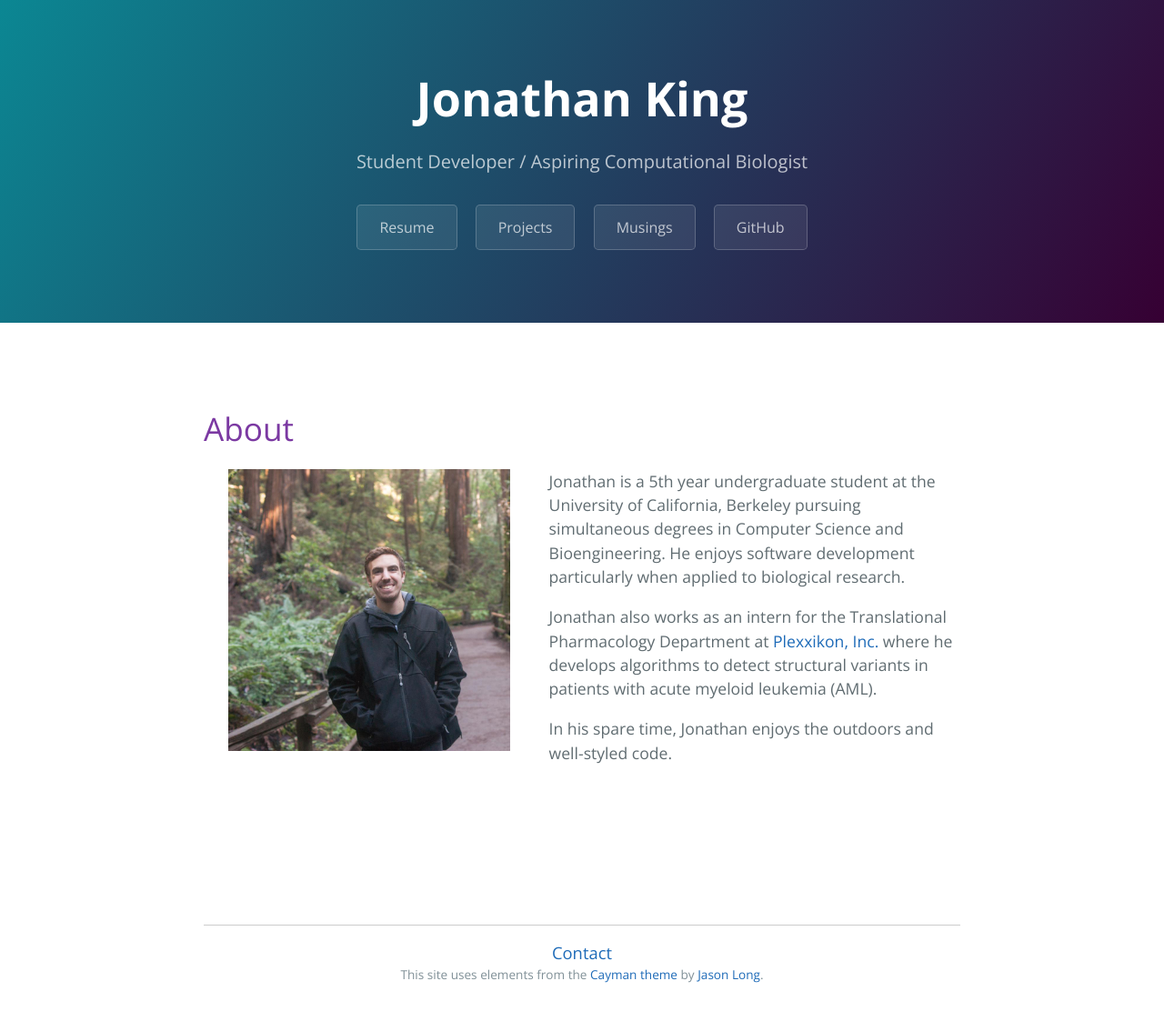
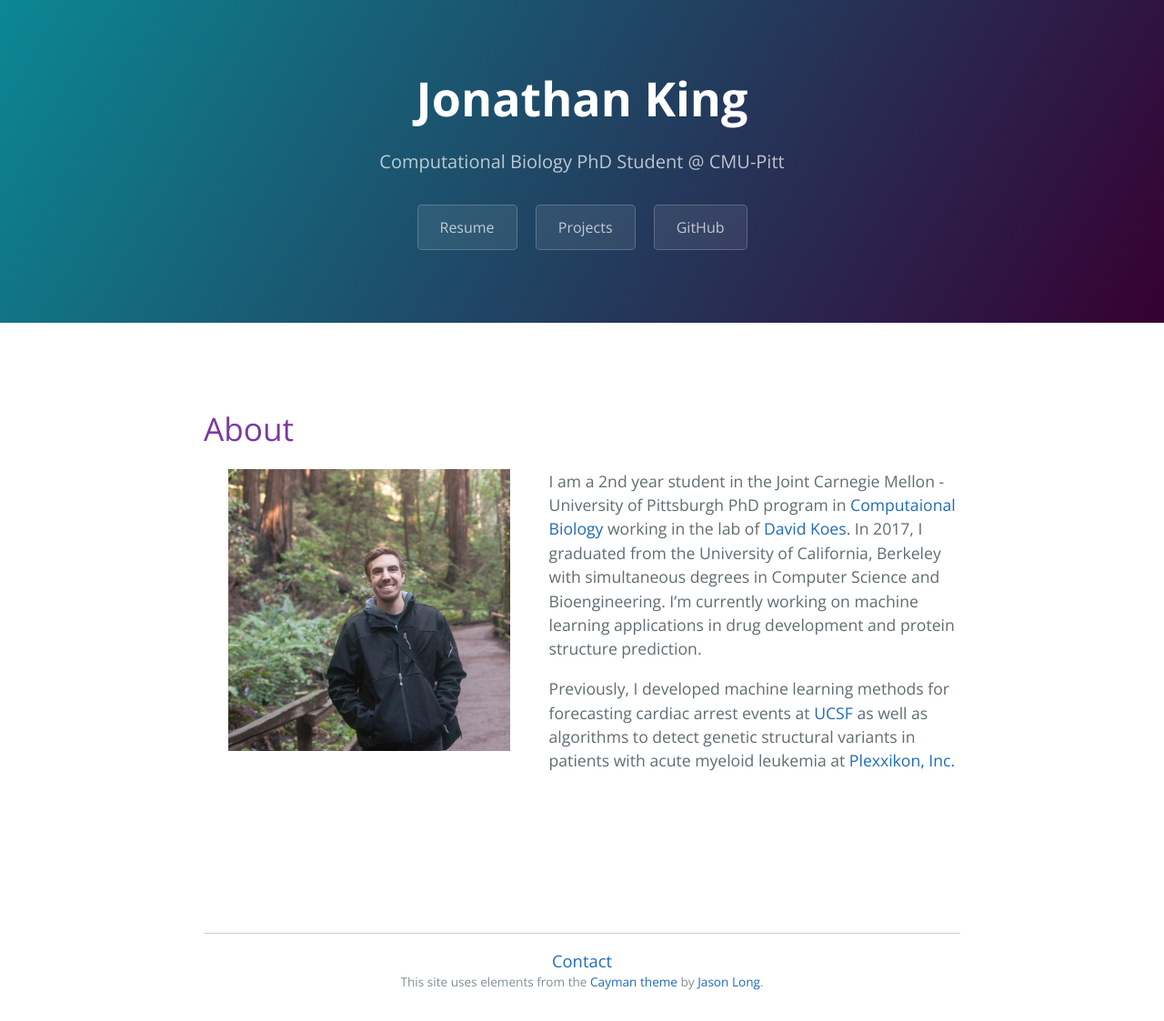
Before and after one commit to jonathanking/jonathanking.github.io, a Jekyll site: the page built from index.html, in a window 1280 px wide. Shown: the whole page at 91% size. Built offline with Jekyll 4.4.1, drawn with Linux system fonts in a browser that asks for light colours; the list of posts is cut into pages by our own code.

Commit message:
update for CPCB program

```diff
--- a/_config.yml
+++ b/_config.yml
@@ -1,6 +1,6 @@
 # Setup
 title:        Jonathan King
-tagline:      Student Developer / Aspiring Computational Biologist
+tagline:      Computational Biology PhD Student @ CMU-Pitt
 baseurl:      ""
 paginate:     2
 
--- a/_includes/aboutme.md
+++ b/_includes/aboutme.md
@@ -3,10 +3,8 @@
 # About
 ![myface](/images/headshot.jpg)
 
-<!-- <br style="margin-top: 1px; display: block; margin: 10px 0;"> -->
-<!-- <hr style="height:2pt; visibility:hidden;" /> -->
-Jonathan is a 5th year undergraduate student at the University of California, Berkeley pursuing simultaneous degrees in Computer Science and Bioengineering. He enjoys software development particularly when applied to biological research.
+<!-- <br style="margin-top: 1px; display: block; margin: 5px 0;"> -->
+<!-- <hr style="height:4pt; visibility:hidden;" /> -->
+I am a 2nd year student in the Joint Carnegie Mellon - University of Pittsburgh PhD program in [Computaional Biology](http://www.compbio.cmu.edu/) working in the lab of [David Koes](http://www.pitt.edu/~dkoes/). In 2017, I graduated from the University of California, Berkeley with simultaneous degrees in Computer Science and Bioengineering. I'm currently working on machine learning applications in drug development and protein structure prediction.
 
-Jonathan also works as an intern for the Translational Pharmacology Department at [Plexxikon, Inc.](http://www.plexxikon.com) where he develops algorithms to detect structural variants in patients with acute myeloid leukemia (AML).
-
-In his spare time, Jonathan enjoys the outdoors and well-styled code.
+Previously, I developed machine learning methods for forecasting cardiac arrest events at [UCSF](https://hulab.ucsf.edu/) as well as algorithms to detect genetic structural variants in patients with acute myeloid leukemia at [Plexxikon, Inc.](http://www.plexxikon.com)
--- a/_includes/front-page-header.html
+++ b/_includes/front-page-header.html
@@ -5,7 +5,7 @@
     </section>
   <a href="/resume" class="btn">Resume</a>
   <a href="/projects" class="btn">Projects</a>
-  <a href="/musings" class="btn">Musings</a>
+  <!-- <a href="/musings" class="btn-small">Musings</a> -->
   <a href="http://github.com/jonathanking" class="btn">GitHub</a>
 
 </section>
--- a/_includes/head.html
+++ b/_includes/head.html
@@ -5,8 +5,8 @@
   <meta name="theme-color" content="#157878">
   <link rel="stylesheet" href="{{ site.baseurl }}/css/normalize.css">
   <link href='https://fonts.googleapis.com/css?family=Open+Sans:400,700' rel='stylesheet' type='text/css'>
+  <link href="/css/syntax.css" rel="stylesheet">
   <link rel="stylesheet" href="{{ site.baseurl }}/css/cayman.css">
-  <link href="/css/syntax.css" rel="stylesheet">
   <script src="https://cdn.mathjax.org/mathjax/latest/MathJax.js?config=TeX-AMS-MML_HTMLorMML" type="text/javascript"></script>
 
   <!-- Google Analytics -->
--- a/_includes/page-header.html
+++ b/_includes/page-header.html
@@ -4,7 +4,7 @@
   <!-- <h2 class="project-tagline">{{ site.tagline }}</h2> -->
   <a href="/resume" class="btn-small">Resume</a>
   <a href="/projects" class="btn-small">Projects</a>
-  <a href="/musings" class="btn-small">Musings</a>
+  <!-- <a href="/musings" class="btn-small">Musings</a> -->
   <a href="http://github.com/jonathanking" class="btn-small">GitHub</a>
   </div>
 </section>
```
Also changed, not shown: projects.md (+1 -1 lines), Gemfile.lock, 2 other files.
